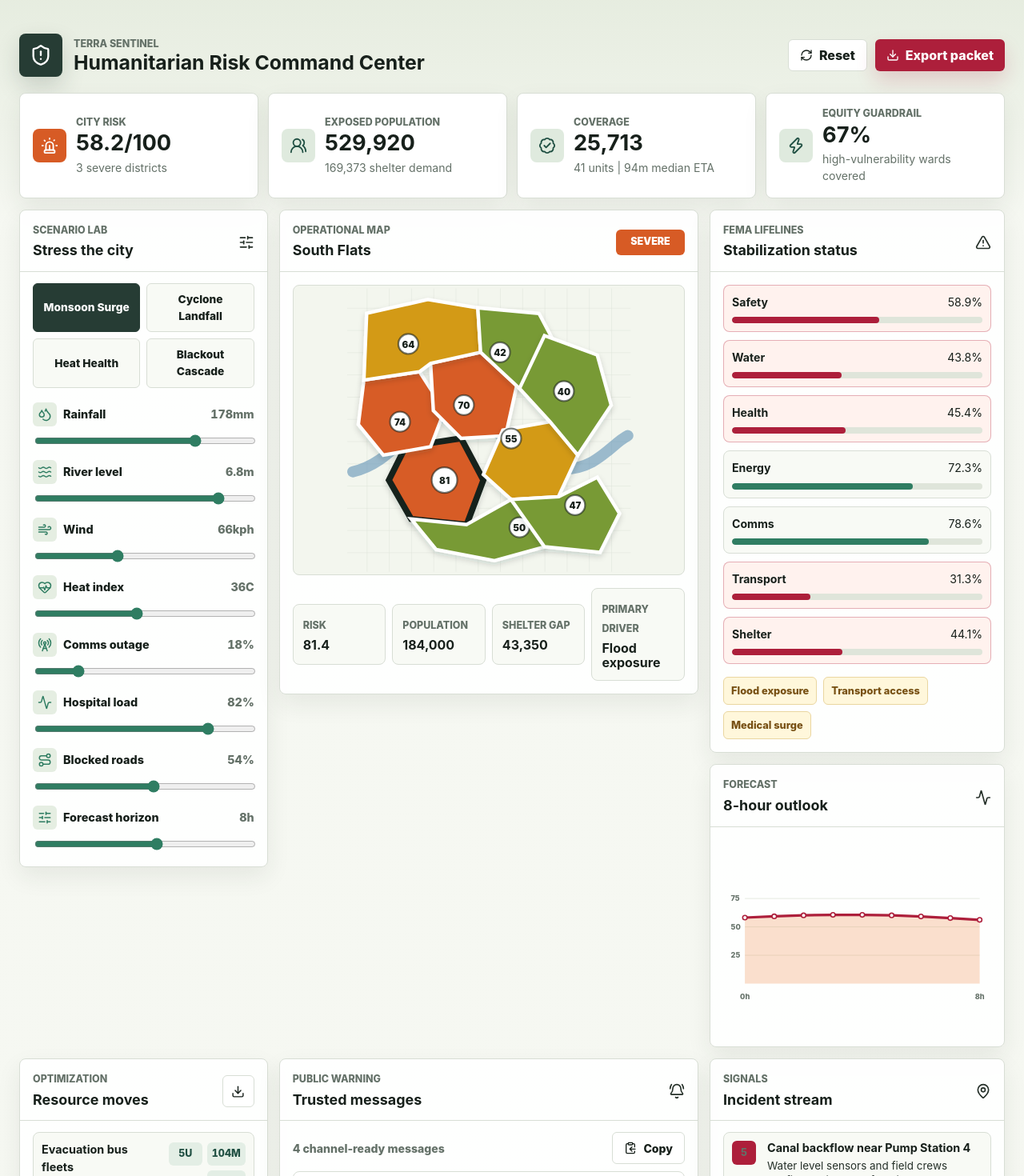
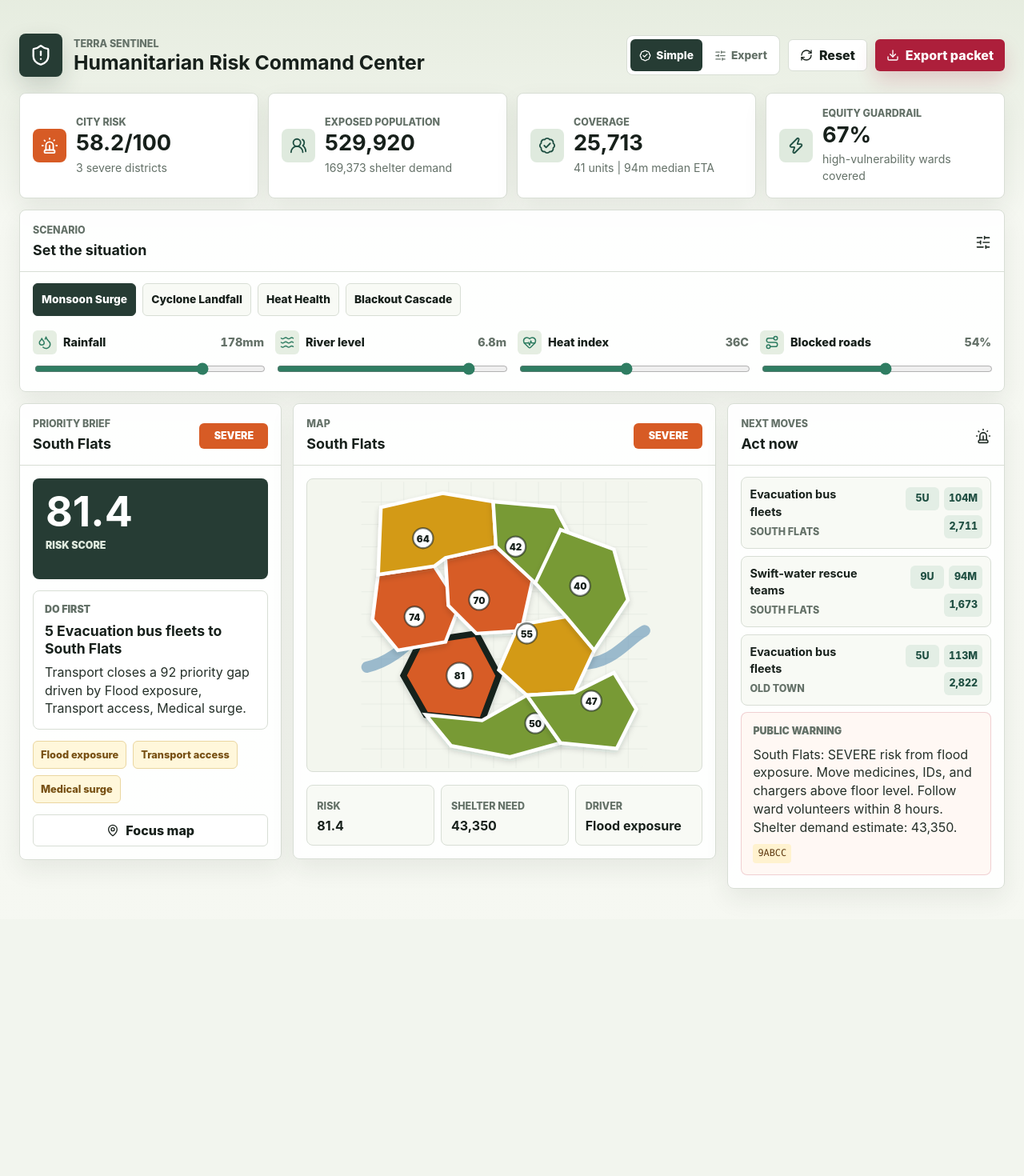
Before and after one commit to shauryamalhotra957-wq/terra-sentinel, a React (Vite) app: page / in a window 1280 px wide. Shown: the top 1470 px of the page at 80% size. After the commit the page ends 1149 px from the top, so only its background shows below. Built offline with nearby package versions, Linux system fonts and the light colour scheme.

Commit message:
Simplify command center experience

```diff
--- a/src/App.css
+++ b/src/App.css
@@ -91,7 +91,8 @@ button {
 .primary-button,
 .ghost-button,
 .preset-button,
-.icon-only-button {
+.icon-only-button,
+.mode-toggle button {
   min-height: 40px;
   border-radius: 6px;
   cursor: pointer;
@@ -110,6 +111,32 @@ button {
   gap: 8px;
   padding: 0 14px;
   font-weight: 800;
+}
+
+.mode-toggle {
+  display: inline-flex;
+  gap: 4px;
+  padding: 4px;
+  border: 1px solid var(--line);
+  border-radius: 8px;
+  background: #fff;
+}
+
+.mode-toggle button {
+  display: inline-flex;
+  align-items: center;
+  justify-content: center;
+  gap: 6px;
+  padding: 0 11px;
+  color: var(--muted);
+  background: transparent;
+  font-size: 0.86rem;
+  font-weight: 850;
+}
+
+.mode-toggle button.active {
+  color: #fff;
+  background: #263c34;
 }
 
 .primary-button {
@@ -135,7 +162,8 @@ button {
 .primary-button:hover,
 .ghost-button:hover,
 .preset-button:hover,
-.icon-only-button:hover {
+.icon-only-button:hover,
+.mode-toggle button:hover {
   transform: translateY(-1px);
   box-shadow: 0 12px 24px rgba(37, 48, 41, 0.12);
 }
@@ -144,6 +172,7 @@ button {
 .ghost-button:focus-visible,
 .preset-button:focus-visible,
 .icon-only-button:focus-visible,
+.mode-toggle button:focus-visible,
 .district:focus-visible {
   outline: 3px solid rgba(47, 125, 98, 0.32);
   outline-offset: 2px;
@@ -196,6 +225,42 @@ button {
   align-items: start;
 }
 
+.simple-experience {
+  display: grid;
+  gap: 14px;
+  max-width: 1520px;
+  margin: 0 auto;
+}
+
+.simple-controls-panel {
+  overflow: hidden;
+}
+
+.preset-strip {
+  display: flex;
+  gap: 8px;
+  padding: 14px 16px 4px;
+  overflow-x: auto;
+}
+
+.preset-strip .preset-button {
+  flex: 0 0 auto;
+}
+
+.essential-controls {
+  display: grid;
+  grid-template-columns: repeat(4, minmax(170px, 1fr));
+  gap: 14px;
+  padding: 14px 16px 18px;
+}
+
+.simple-grid {
+  display: grid;
+  grid-template-columns: minmax(280px, 0.9fr) minmax(460px, 1.45fr) minmax(310px, 0.95fr);
+  gap: 14px;
+  align-items: start;
+}
+
 .panel {
   min-width: 0;
   border: 1px solid var(--line);
@@ -227,6 +292,110 @@ button {
 
 .warnings-panel {
   grid-row: span 2;
+}
+
+.priority-body {
+  display: grid;
+  gap: 14px;
+  padding: 16px;
+}
+
+.priority-score {
+  min-height: 126px;
+  padding: 16px;
+  border-radius: 8px;
+  color: #fff;
+  background: #263c34;
+}
+
+.priority-score strong {
+  display: block;
+  font-size: 3.25rem;
+  line-height: 1;
+}
+
+.priority-score span,
+.priority-action span,
+.simple-warning span {
+  display: block;
+  color: var(--muted);
+  font-size: 0.78rem;
+  font-weight: 900;
+  text-transform: uppercase;
+}
+
+.priority-score span {
+  color: #dfeade;
+  margin-top: 7px;
+}
+
+.priority-action {
+  padding: 14px;
+  border: 1px solid var(--line);
+  border-radius: 8px;
+  background: #fff;
+}
+
+.priority-action strong {
+  display: block;
+  margin-top: 6px;
+  color: var(--ink);
+  font-size: 1.1rem;
+  line-height: 1.22;
+}
+
+.priority-action p,
+.simple-warning p {
+  margin: 8px 0 0;
+  color: var(--body);
+  line-height: 1.42;
+}
+
+.priority-chips {
+  display: flex;
+  flex-wrap: wrap;
+  gap: 8px;
+}
+
+.priority-chips span {
+  padding: 7px 9px;
+  border: 1px solid #ead6a0;
+  border-radius: 6px;
+  color: #775013;
+  background: #fff7db;
+  font-size: 0.8rem;
+  font-weight: 850;
+}
+
+.simple-map-panel .map-frame svg {
+  min-height: 320px;
+}
+
+.simple-map-panel .selected-summary {
+  grid-template-columns: repeat(3, minmax(0, 1fr));
+}
+
+.next-panel .allocation-list {
+  padding-bottom: 8px;
+}
+
+.simple-warning {
+  margin: 0 16px 16px;
+  padding: 14px;
+  border: 1px solid rgba(173, 31, 59, 0.18);
+  border-radius: 8px;
+  background: #fff8f4;
+}
+
+.simple-warning code {
+  display: inline-block;
+  margin-top: 10px;
+  padding: 3px 6px;
+  border-radius: 4px;
+  color: #5f3a11;
+  background: #fff2cf;
+  font-family: var(--mono);
+  font-size: 0.74rem;
 }
 
 .preset-grid {
@@ -715,13 +884,19 @@ input[type='range'] {
 }
 
 @media (max-width: 1220px) {
-  .workspace-grid {
+  .workspace-grid,
+  .simple-grid {
     grid-template-columns: minmax(280px, 0.85fr) minmax(420px, 1.15fr);
   }
 
   .warnings-panel,
-  .evidence-panel {
+  .evidence-panel,
+  .next-panel {
     grid-column: span 2;
+  }
+
+  .essential-controls {
+    grid-template-columns: repeat(2, minmax(220px, 1fr));
   }
 }
 
@@ -745,17 +920,24 @@ input[type='range'] {
   }
 
   .metric-strip,
-  .workspace-grid {
+  .workspace-grid,
+  .simple-grid,
+  .essential-controls {
     grid-template-columns: 1fr;
   }
 
   .warnings-panel,
-  .evidence-panel {
+  .evidence-panel,
+  .next-panel {
     grid-column: auto;
   }
 
   .selected-summary {
     grid-template-columns: repeat(2, minmax(0, 1fr));
+  }
+
+  .simple-map-panel .selected-summary {
+    grid-template-columns: 1fr;
   }
 
   .map-frame svg {
--- a/src/App.tsx
+++ b/src/App.tsx
@@ -43,6 +43,8 @@ import type {
   Severity,
   WarningMessage,
 } from './domain/types'
+
+type ExperienceMode = 'simple' | 'expert'
 
 const formatNumber = (value: number) => new Intl.NumberFormat('en-US').format(Math.round(value))
 
@@ -137,6 +139,13 @@ const controlMeta: Array<{
   },
 ]
 
+const essentialControlKeys = new Set<keyof ScenarioControls>([
+  'rainfallMm',
+  'riverLevelM',
+  'heatIndexC',
+  'trafficBlockagePercent',
+])
+
 function MetricTile({
   icon,
   label,
@@ -204,6 +213,37 @@ function SeverityPill({ severity }: { severity: Severity }) {
   return <span className={`severity-pill severity-${severity}`}>{severityCopy[severity]}</span>
 }
 
+function ModeToggle({
+  mode,
+  onModeChange,
+}: {
+  mode: ExperienceMode
+  onModeChange: (mode: ExperienceMode) => void
+}) {
+  return (
+    <div className="mode-toggle" role="group" aria-label="View density">
+      <button
+        type="button"
+        aria-pressed={mode === 'simple'}
+        className={mode === 'simple' ? 'active' : ''}
+        onClick={() => onModeChange('simple')}
+      >
+        <BadgeCheck size={15} />
+        Simple
+      </button>
+      <button
+        type="button"
+        aria-pressed={mode === 'expert'}
+        className={mode === 'expert' ? 'active' : ''}
+        onClick={() => onModeChange('expert')}
+      >
+        <SlidersHorizontal size={15} />
+        Expert
+      </button>
+    </div>
+  )
+}
+
 function RiskMap({
   city,
   selectedId,
@@ -250,6 +290,7 @@ function RiskMap({
               }}
               className={selected ? 'district selected' : 'district'}
             >
+              <title>{getLabel(assessment)}</title>
               <polygon
                 points={assessment.district.polygon}
                 fill={riskColor(assessment.score)}
@@ -294,12 +335,14 @@ function LifelineGrid({ lifelines }: { lifelines: LifelineStatus[] }) {
 
 function AllocationTable({
   recommendations,
+  limit = 7,
 }: {
   recommendations: AllocationRecommendation[]
+  limit?: number
 }) {
   return (
     <div className="allocation-list">
-      {recommendations.slice(0, 7).map((recommendation) => (
+      {recommendations.slice(0, limit).map((recommendation) => (
         <article key={recommendation.id} className="allocation-row">
           <div>
             <strong>{recommendation.resourceLabel}</strong>
@@ -457,17 +500,20 @@ function App() {
   const [controls, setControls] = useState<ScenarioControls>(defaultScenario.controls)
   const [presetId, setPresetId] = useState(defaultScenario.id)
   const [selectedDistrictId, setSelectedDistrictId] = useState('south-flats')
+  const [mode, setMode] = useState<ExperienceMode>('simple')
   const [copied, setCopied] = useState(false)
 
   const city = useMemo(() => assessCity(controls), [controls])
   const selectedDistrict =
     city.districts.find((assessment) => assessment.district.id === selectedDistrictId) ?? city.districts[0]
+  const topDistrict = city.districts[0]
   const recommendations = useMemo(() => allocateResources(city), [city])
   const forecast = useMemo(() => simulateForecast(controls), [controls])
   const warningMessages = useMemo(
     () => generateWarnings(selectedDistrict, controls),
     [selectedDistrict, controls],
   )
+  const priorityWarnings = useMemo(() => generateWarnings(topDistrict, controls), [topDistrict, controls])
   const coverage = useMemo(() => summarizeCoverage(recommendations), [recommendations])
   const equity = useMemo(() => equityScore(city, recommendations), [city, recommendations])
   const packet = useMemo(
@@ -475,7 +521,9 @@ function App() {
     [city, controls, recommendations, selectedDistrict, warningMessages],
   )
 
-  const topDistrict = city.districts[0]
+  const primaryMove = recommendations[0]
+  const primaryWarning = priorityWarnings[0]
+  const essentialControls = controlMeta.filter((meta) => essentialControlKeys.has(meta.key))
   const applyPreset = (id: string) => {
     const preset = scenarioPresets.find((item) => item.id === id) ?? defaultScenario
     setPresetId(preset.id)
@@ -504,6 +552,7 @@ function App() {
           </div>
         </div>
         <div className="header-actions">
+          <ModeToggle mode={mode} onModeChange={setMode} />
           <button type="button" className="ghost-button" onClick={() => applyPreset(defaultScenario.id)}>
             <RefreshCw size={16} />
             Reset
@@ -547,7 +596,119 @@ function App() {
         />
       </section>
 
-      <section className="workspace-grid">
+      {mode === 'simple' ? (
+        <section className="simple-experience">
+          <section className="panel simple-controls-panel">
+            <div className="panel-heading">
+              <div>
+                <p>Scenario</p>
+                <h2>Set the situation</h2>
+              </div>
+              <SlidersHorizontal size={20} />
+            </div>
+            <div className="preset-strip">
+              {scenarioPresets.map((preset) => (
+                <button
+                  type="button"
+                  key={preset.id}
+                  className={presetId === preset.id ? 'preset-button active' : 'preset-button'}
+                  onClick={() => applyPreset(preset.id)}
+                  title={preset.summary}
+                >
+                  {preset.name}
+                </button>
+              ))}
+            </div>
+            <div className="essential-controls">
+              {essentialControls.map((meta) => (
+                <ScenarioSlider key={meta.key} meta={meta} controls={controls} setControls={setControls} />
+              ))}
+            </div>
+          </section>
+
+          <section className="simple-grid">
+            <section className="panel priority-panel">
+              <div className="panel-heading">
+                <div>
+                  <p>Priority Brief</p>
+                  <h2>{topDistrict.district.name}</h2>
+                </div>
+                <SeverityPill severity={topDistrict.severity} />
+              </div>
+              <div className="priority-body">
+                <div className="priority-score">
+                  <strong>{topDistrict.score}</strong>
+                  <span>risk score</span>
+                </div>
+                <article className="priority-action">
+                  <span>Do first</span>
+                  <strong>
+                    {primaryMove
+                      ? `${primaryMove.units} ${primaryMove.resourceLabel} to ${primaryMove.districtName}`
+                      : 'Keep monitoring'}
+                  </strong>
+                  <p>{primaryMove?.rationale ?? 'No immediate resource move is required for this scenario.'}</p>
+                </article>
+                <div className="priority-chips">
+                  {topDistrict.primaryDrivers.map((driver) => (
+                    <span key={driver}>{driver}</span>
+                  ))}
+                </div>
+                <button
+                  type="button"
+                  className="ghost-button"
+                  onClick={() => setSelectedDistrictId(topDistrict.district.id)}
+                >
+                  <MapPin size={16} />
+                  Focus map
+                </button>
+              </div>
+            </section>
+
+            <section className="panel map-panel simple-map-panel">
+              <div className="panel-heading">
+                <div>
+                  <p>Map</p>
+                  <h2>{selectedDistrict.district.name}</h2>
+                </div>
+                <SeverityPill severity={selectedDistrict.severity} />
+              </div>
+              <RiskMap city={city} selectedId={selectedDistrict.district.id} onSelect={setSelectedDistrictId} />
+              <div className="selected-summary">
+                <article>
+                  <span>Risk</span>
+                  <strong>{selectedDistrict.score}</strong>
+                </article>
+                <article>
+                  <span>Shelter need</span>
+                  <strong>{formatNumber(selectedDistrict.expectedShelterDemand)}</strong>
+                </article>
+                <article>
+                  <span>Driver</span>
+                  <strong>{selectedDistrict.primaryDrivers[0]}</strong>
+                </article>
+              </div>
+            </section>
+
+            <section className="panel next-panel">
+              <div className="panel-heading">
+                <div>
+                  <p>Next Moves</p>
+                  <h2>Act now</h2>
+                </div>
+                <Siren size={20} />
+              </div>
+              <AllocationTable recommendations={recommendations} limit={3} />
+              <article className="simple-warning">
+                <span>Public warning</span>
+                <p>{primaryWarning.body}</p>
+                <code>{primaryWarning.checksum}</code>
+              </article>
+            </section>
+          </section>
+        </section>
+      ) : (
+        <section className="workspace-grid">
         <aside className="panel scenario-panel">
           <div className="panel-heading">
             <div>
@@ -702,6 +863,7 @@ function App() {
           <CityLifelineChart lifelines={city.lifelineAverages} />
         </section>
       </section>
+      )}
     </main>
   )
 }
```
Also changed, not shown: 4 other files (tests, documents, lock files or other folders).
